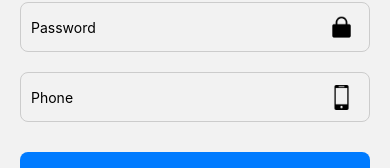
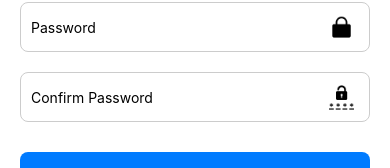
Before and after one commit to nz-m/WordSage, a React Native app in the folder frontend/: screen /Signup in a window 390 px wide. Shown: the part 527-695 px from the top of the page. Built offline with nearby package versions, Linux system fonts and the light colour scheme.

Commit message:
Signup screen design fix

```diff
--- a/frontend/src/screens/SignupScreen.jsx
+++ b/frontend/src/screens/SignupScreen.jsx
@@ -26,7 +26,15 @@ const SignupScreen = () => {
   };
 
   return (
-    <View style={styles.container}>
+    <View
+      style={{
+        backgroundColor: "#ffffff",
+        flex: 1,
+        justifyContent: "center",
+        alignItems: "center",
+        paddingHorizontal: 20,
+      }}
+    >
       <Image
         style={styles.tinyLogo}
         source={require("../assets/undraw-adventure-map-hnin-21.png")}
@@ -75,12 +83,12 @@ const SignupScreen = () => {
 
       <View style={styles.SectionStyle}>
         <TextInput
-          placeholder="Phone"
+          placeholder="Confirm Password"
           value={phone}
           onChangeText={(text) => setPhone(text)}
         />
         <Image
-          source={require("../assets/phone.png")}
+          source={require("../assets/confirmPassword.png")}
           style={styles.ImageStyle}
         />
       </View>
@@ -100,13 +108,6 @@ const SignupScreen = () => {
 };
 
 const styles = StyleSheet.create({
-  container: {
-    flex: 1,
-    justifyContent: "center",
-    alignItems: "center",
-    paddingHorizontal: 20,
-    backgroundColor: colors.White,
-  },
   tinyLogo: {
     marginTop: 10,
     alignSelf: "center",
```
Also changed, not shown: frontend/src/assets/confirmPassword.png (added).
